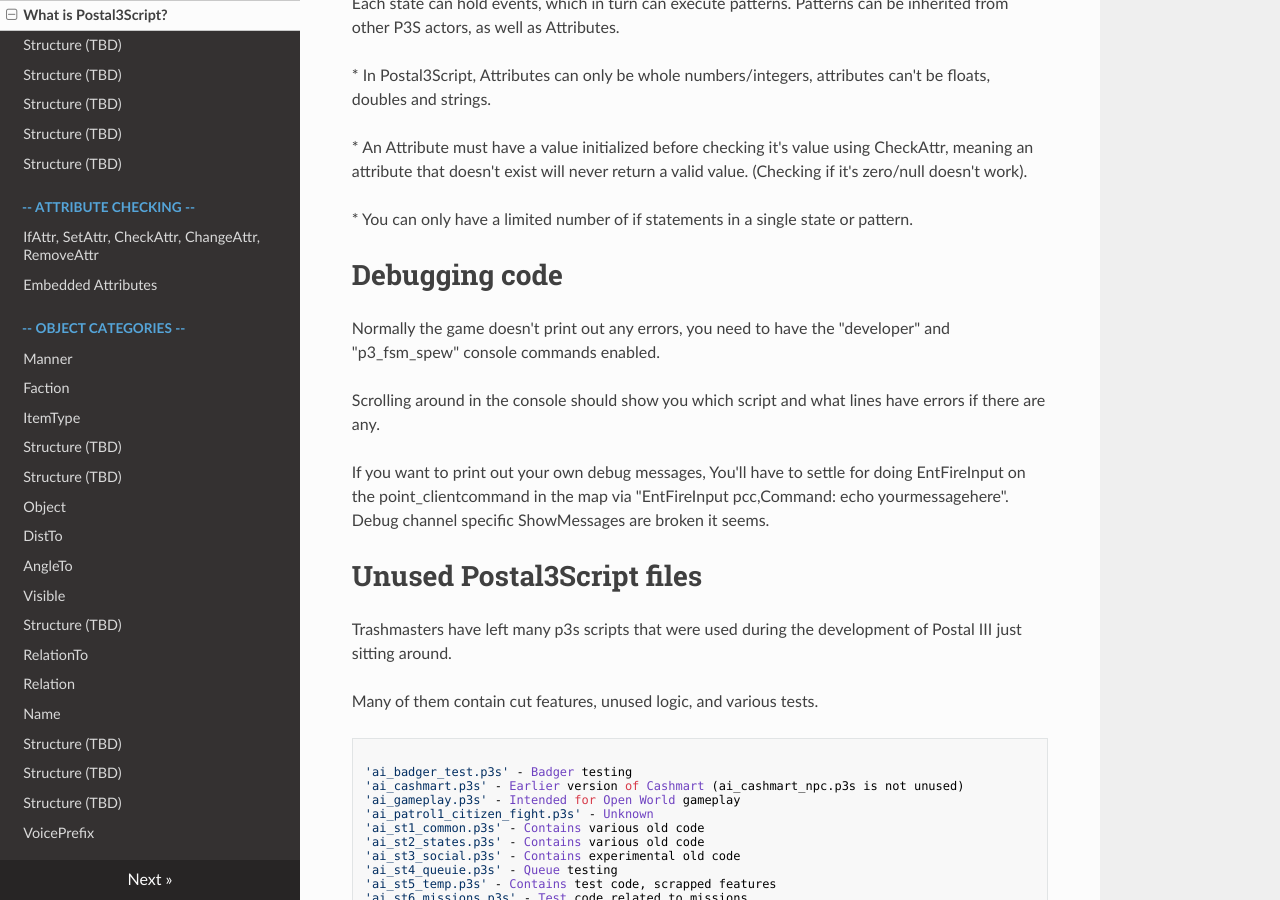
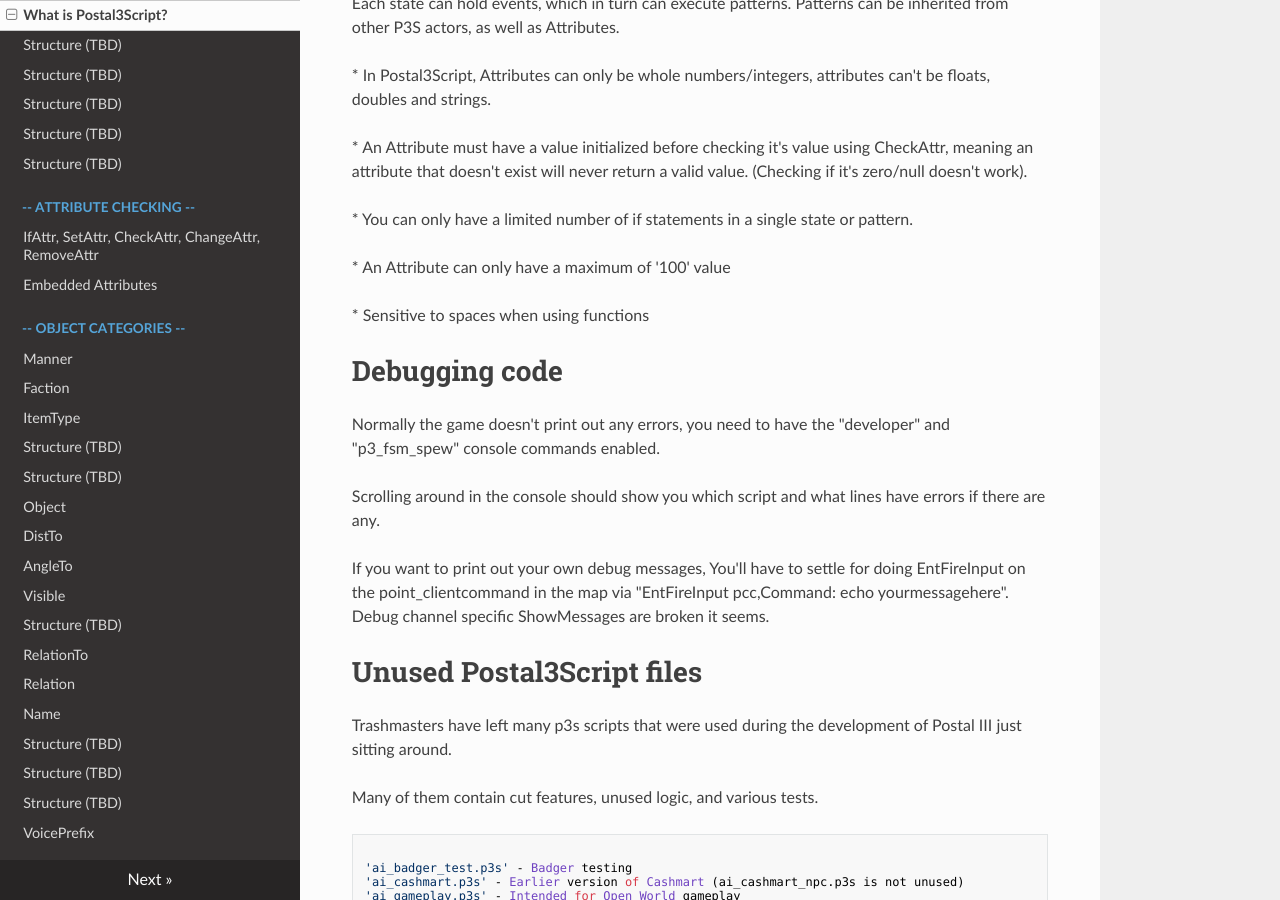
Before and after one commit to WhackJobInt/postal3scriptdocs, an MkDocs documentation site: the page built from docs/index.md, in a window 1280 px wide and 900 px high, scrolled down 2103 px. Built offline with MkDocs 1.6.1, drawn with Linux system fonts in a browser that asks for light colours; nearby versions of some CDN libraries.

Commit message:
Added 2 more limitations known

```diff
--- a/docs/index.md
+++ b/docs/index.md
@@ -110,6 +110,8 @@
 <p>* In Postal3Script, Attributes can only be whole numbers/integers, attributes can't be floats, doubles and strings.
 <p>* An Attribute must have a value initialized before checking it's value using CheckAttr, meaning an attribute that doesn't exist will never return a valid value. (Checking if it's zero/null doesn't work).
 <p>* You can only have a limited number of if statements in a single state or pattern.
+<p>* An Attribute can only have a maximum of '100' value
+<p>* Sensitive to spaces when using functions
 
 <h1> Debugging code </h1>
 <p>Normally the game doesn't print out any errors, you need to have the "developer" and "p3_fsm_spew" console commands enabled.</p>
```
